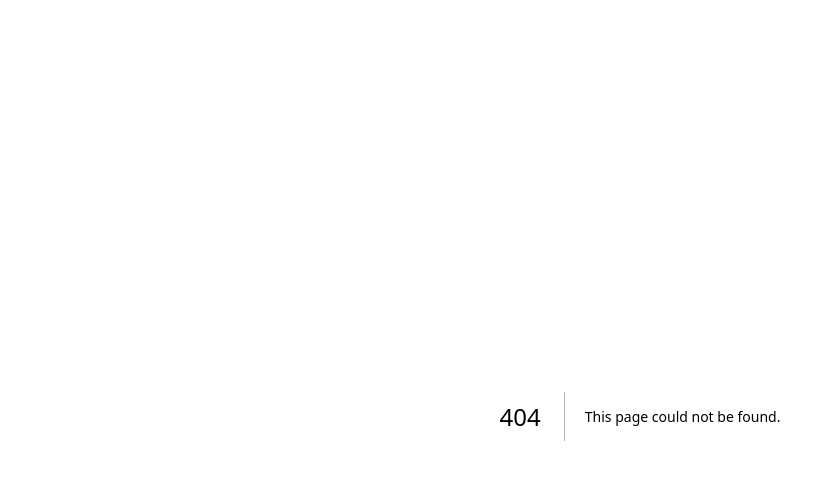
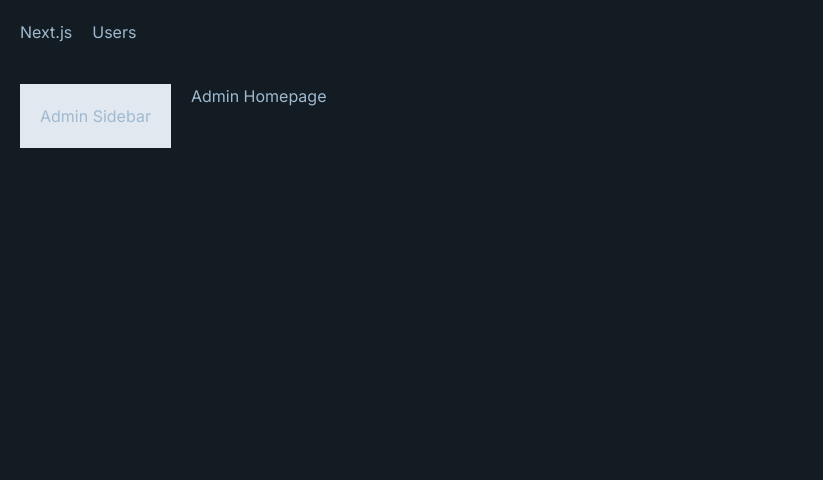
Before and after one commit to reneb1404/learning-nextjs, a Next.js app: page /admin in a window 1280 px wide. Before the commit this address had no page. Shown: the top 480 px of the page, without its empty margins (0-823 px from the left). Built offline with nearby package versions, Linux system fonts and the light colour scheme.

Commit message:
Added site and global based styling

```diff
--- /dev/null
+++ b/app/NavBar.tsx
@@ -0,0 +1,15 @@
+import Link from "next/link";
+import React from "react";
+
+const NavBar = () => {
+	return (
+		<div className="flex p-5 navbar ">
+			<Link href="/" className="mr-5">
+				Next.js
+			</Link>
+			<Link href="/users">Users</Link>
+		</div>
+	);
+};
+
+export default NavBar;
--- /dev/null
+++ b/app/admin/layout.tsx
@@ -0,0 +1,16 @@
+import React, { ReactNode } from "react";
+
+interface Props {
+	children: ReactNode;
+}
+
+const AdminLayout = ({ children }: Props) => {
+	return (
+		<div className="flex ">
+			<aside className="bg-slate-200 p-5 mr-5">Admin Sidebar</aside>
+			<div>{children}</div>
+		</div>
+	);
+};
+
+export default AdminLayout;
--- /dev/null
+++ b/app/admin/page.tsx
@@ -0,0 +1,7 @@
+import React from "react";
+
+const AdminHomepage = () => {
+	return <div>Admin Homepage</div>;
+};
+
+export default AdminHomepage;
--- a/app/globals.css
+++ b/app/globals.css
@@ -17,7 +17,6 @@
 }
 
 body {
-	padding: 1rem;
 }
 
 @layer utilities {
@@ -25,3 +24,9 @@
 		text-wrap: balance;
 	}
 }
+
+@layer base {
+	h1 {
+		@apply font-extrabold text-2xl mb-3;
+	}
+}
--- a/app/layout.tsx
+++ b/app/layout.tsx
@@ -1,6 +1,7 @@
 import type { Metadata } from "next";
 import { Inter } from "next/font/google";
 import "./globals.css";
+import NavBar from "./NavBar";
 
 const inter = Inter({ subsets: ["latin"] });
 
@@ -15,8 +16,11 @@
 	children: React.ReactNode;
 }>) {
 	return (
-		<html lang="en" data-theme="winter">
-			<body className={inter.className}>{children}</body>
+		<html lang="en" data-theme="sunset">
+			<body className={inter.className}>
+				<NavBar />
+				<main className="p-5">{children}</main>
+			</body>
 		</html>
 	);
 }
--- a/tailwind.config.ts
+++ b/tailwind.config.ts
@@ -17,7 +17,7 @@
 	},
 	plugins: [require("daisyui")],
 	daisyui: {
-		themes: ["winter"],
+		themes: ["sunset"],
 	},
 };
 export default config;
```
